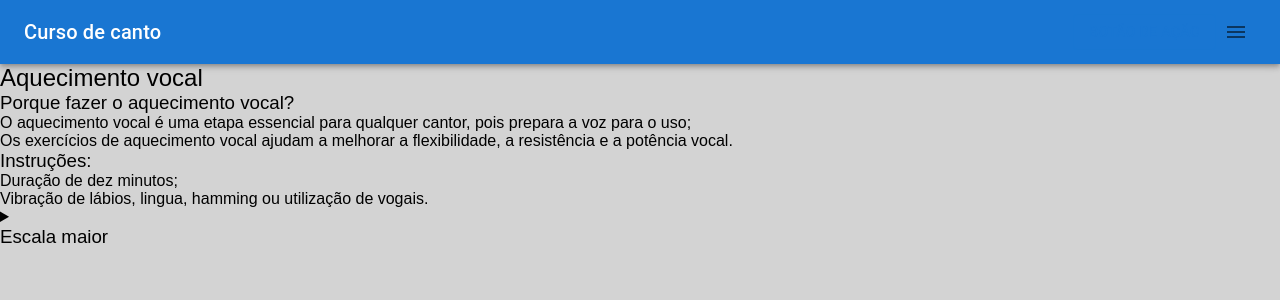
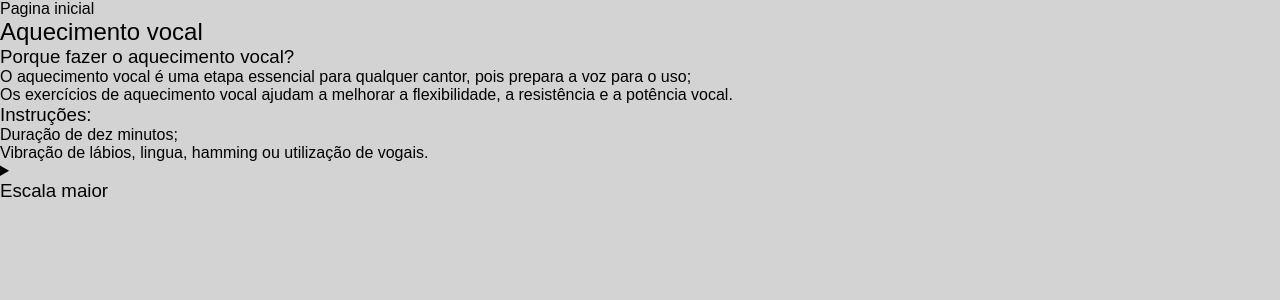
Before and after one commit to michaelsss16/michaelsilvatech, a React (Create React App) app: page / in a window 1280 px wide. Shown: the top 300 px of the page. Built offline with nearby package versions, Linux system fonts and the light colour scheme.

Commit message:
Adiciona configuração de roteamento

```diff
--- a/src/App.js
+++ b/src/App.js
@@ -1,14 +1,44 @@
-import './index.css';
-import Home from './pages/Home.js';
-import BarraNavegacao from './components/BarraNavegacao.js';
+import React, { Component } from "react";
+import { Link, Route, Routes, BrowserRouter } from "react-router-dom";
 
-function App() {
+import Home from "./Pages/Home.js";
+/* Componente Pagina Inicial */
+const PaginaInicial = () => (
+  <div>
+    <h2>Página Inicial</h2>
+  </div>
+);
+
+/* Componente Categoria */
+const categoria= () => (
+  <div>
+    <h2>Categoria</h2>
+  </div>
+);
+
+/* Componente de Artigos */
+const artigos = () => (
+  <div>
+    <h2>Artigos</h2>
+  </div>
+);
+
+export default function App() {
   return (
-      <body>
-    <BarraNavegacao />
-      <Home />
-      </body>
+    <BrowserRouter>
+
+      <nav className="navbar navbar-light">
+        <ul className="nav navbar-nav">
+          <li>
+            <Link to="/">Pagina inicial</Link>
+          </li>
+        </ul>
+      </nav>
+
+      <Routes>
+      <Route path="/" element={<Home />} />
+      </Routes>
+      </BrowserRouter>
+
   );
 }
-
-export default App;
--- a/src/index.js
+++ b/src/index.js
@@ -8,9 +8,6 @@ import  Helmet from 'react-helmet';
 const root = ReactDOM.createRoot(document.getElementById('root'));
 root.render(
   <React.StrictMode>
-    <head>
-      <title>Curso de canto</title>
-    </head>
     <App />
   </React.StrictMode>
 );
```
Also changed, not shown: src/components/Rotas.js (added, +19 -0 lines), src/pages/Sobre.js (added, +13 -0 lines), src/pages/Usuario.js (added, +13 -0 lines).
